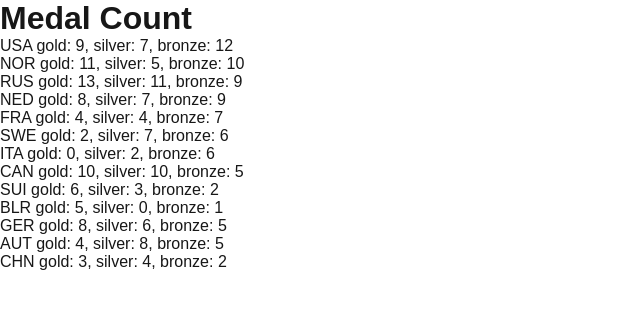
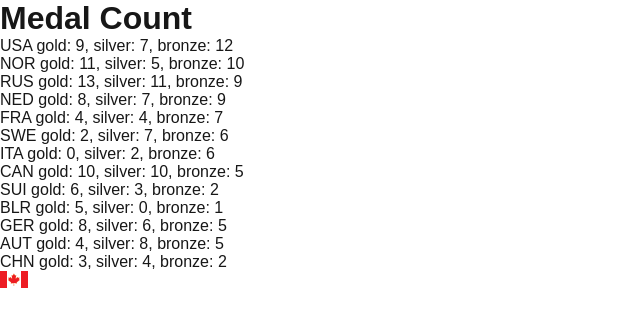
Before and after one commit to gunayanil/medal-count, a Next.js app: page / in a window 1280 px wide. Shown: the top 326 px of the page, without its empty margins (0-640 px from the left). Built offline with nearby package versions, Linux system fonts and the light colour scheme.

Commit message:
flag component initial

```diff
--- a/src/app/page.tsx
+++ b/src/app/page.tsx
@@ -1,8 +1,9 @@
-"use client";
+'use client';
 
-import { useState, useEffect } from "react";
-import { fetchMedals } from "@/services/medalsService";
-import { Medals } from "@/types";
+import { useState, useEffect } from 'react';
+import { fetchMedals } from '@/services/medalsService';
+import { Medals } from '@/types';
+import Flag from '@/components/Flag';
 
 export default function Home() {
   const [medals, setMedals] = useState<Medals[]>([]);
@@ -11,7 +12,7 @@ export default function Home() {
   useEffect(() => {
     fetchMedals()
       .then(setMedals)
-      .catch(() => setError("Failed to load medals"));
+      .catch(() => setError('Failed to load medals'));
   }, []);
 
   if (error) {
@@ -32,6 +33,7 @@ export default function Home() {
           </li>
         ))}
       </ul>
+      <Flag code="CAN" />
     </div>
   );
 }
--- /dev/null
+++ b/src/components/Flag.module.css
@@ -0,0 +1,5 @@
+.flag {
+  background-image: url('/flags.png');
+  background-repeat: no-repeat;
+  background-size: auto;
+}
--- /dev/null
+++ b/src/components/Flag.tsx
@@ -0,0 +1,36 @@
+import styles from './Flag.module.css';
+
+const countries = [
+  'AUT',
+  'BLR',
+  'CAN',
+  'CHN',
+  'FRA',
+  'GER',
+  'ITA',
+  'NED',
+  'NOR',
+  'RUS',
+  'SUI',
+  'SWE',
+  'USA',
+];
+
+export default function Flag({ code }: { code: string }) {
+  const index = countries.indexOf(code);
+
+  console.log(index);
+  const width = 30;
+  const height = 17;
+
+  return (
+    <div
+      className={styles.flag}
+      style={{
+        backgroundPosition: `0px -${index * height}px`,
+        width,
+        height,
+      }}
+    />
+  );
+}
```
Also changed, not shown: public/flags.png (added).
